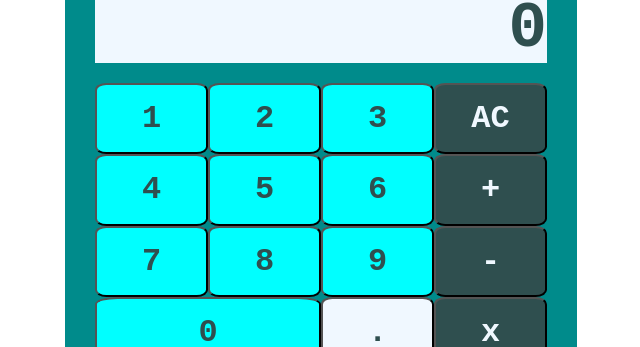
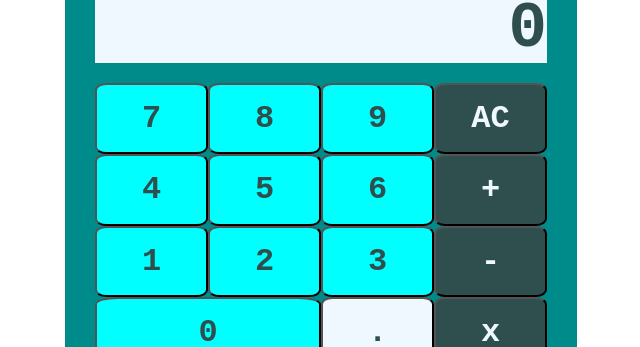
Before and after one commit to opablon/fcc-react-4th-cert, a React (Vite) app: page / in a window 1280 px wide. Shown: the part 210-557 px from the top of the page, without its empty margins (319-959 px from the left). Built offline with nearby package versions, Linux system fonts and the light colour scheme.

Commit message:
fix css and rearrange numbers

```diff
--- a/src/App.css
+++ b/src/App.css
@@ -25,7 +25,6 @@ html {
 }
 
 .displays {
-  border-radius: 15px;
   margin-top: 20px;
   margin-bottom: 20px;
   text-align: right;
--- a/src/App.jsx
+++ b/src/App.jsx
@@ -96,15 +96,15 @@ export default function App() {
       </div>
       <div className="buttons">
         <div className="numbers">
+          <Button id="seven" keyValue={"7"} onClick={handleInput} />
+          <Button id="eight" keyValue={"8"} onClick={handleInput} />
+          <Button id="nine" keyValue={"9"} onClick={handleInput} />
+          <Button id="four" keyValue={"4"} onClick={handleInput} />
+          <Button id="five" keyValue={"5"} onClick={handleInput} />
+          <Button id="six" keyValue={"6"} onClick={handleInput} />
           <Button id="one" keyValue={"1"} onClick={handleInput} />
           <Button id="two" keyValue={"2"} onClick={handleInput} />
           <Button id="three" keyValue={"3"} onClick={handleInput} />
-          <Button id="four" keyValue={"4"} onClick={handleInput} />
-          <Button id="five" keyValue={"5"} onClick={handleInput} />
-          <Button id="six" keyValue={"6"} onClick={handleInput} />
-          <Button id="seven" keyValue={"7"} onClick={handleInput} />
-          <Button id="eight" keyValue={"8"} onClick={handleInput} />
-          <Button id="nine" keyValue={"9"} onClick={handleInput} />
         </div>
         <div className="zeroAndDecimal">
           <Button id="zero" keyValue={"0"} onClick={handleInput} />
```
